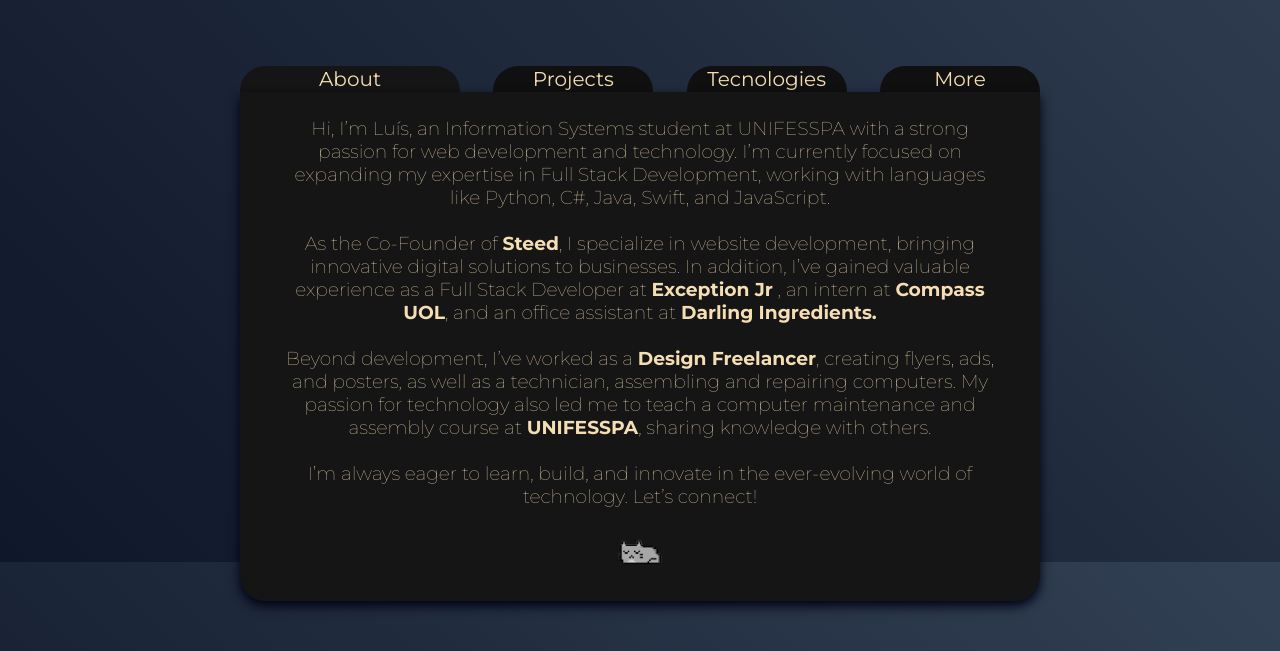
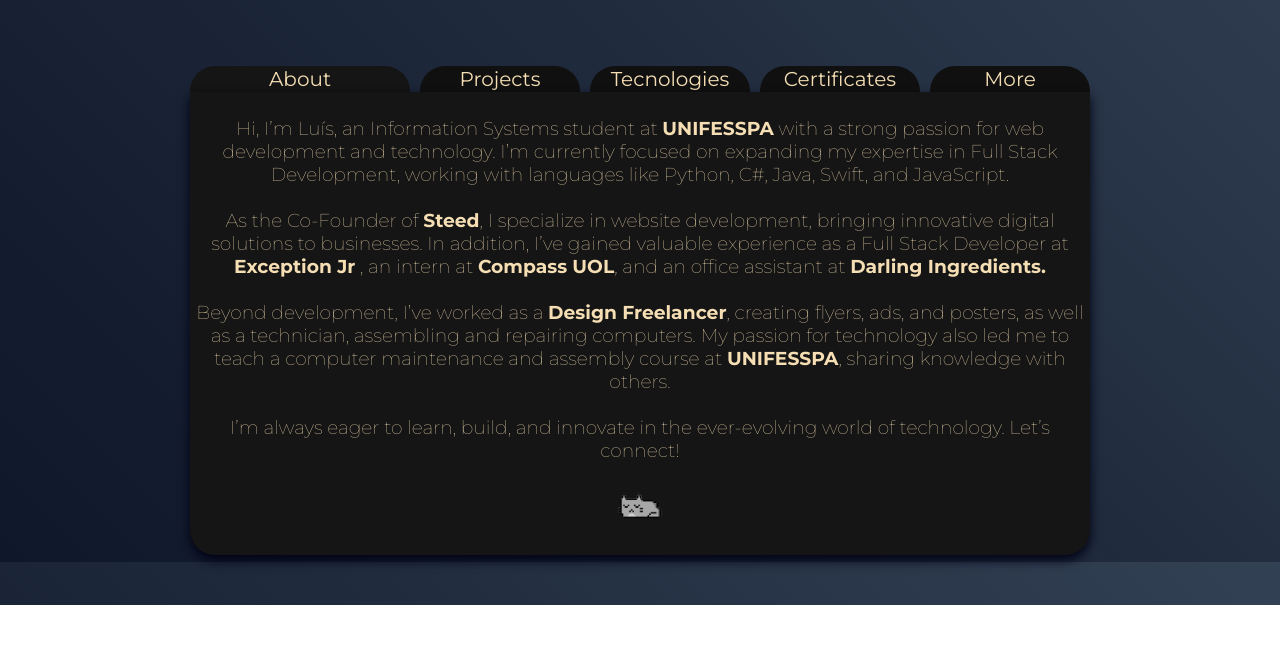
Before and after one commit to LuisOtv/portfolio, a plain HTML site: page index.html in a window 1280 px wide. Shown: the part 238-889 px from the top of the page. After the commit the page ends 843 px from the top, so only its background shows below. Drawn offline with Linux system fonts and the light colour scheme.

Commit message:
add certificate tab

```diff
--- a/index.html
+++ b/index.html
@@ -14,16 +14,17 @@
     </div>
     <div class="hero">
       <div class="tabs">
-        <input class="tab" type="button" value="About" id="skillsbut" />
-        <input class="tab" type="button" value="Projects" id="projectsbut" />
-        <input class="tab" type="button" value="Tecnologies" id="tecnologiesbut" />
-        <input class="tab" type="button" value="More" id="morebut" />
+        <input class="tab" type="button" value="About" />
+        <input class="tab" type="button" value="Projects" />
+        <input class="tab" type="button" value="Tecnologies" />
+        <input class="tab" type="button" value="Certificates" />
+        <input class="tab" type="button" value="More" />
       </div>
       <div class="board">
-        <div class="stack">
+        <div class="about">
           <h3>
-            Hi, I’m Luís, an Information Systems student at UNIFESSPA with a strong passion for web development and technology. I’m currently focused on
-            expanding my expertise in Full Stack Development, working with languages like Python, C#, Java, Swift, and JavaScript.<br /><br />
+            Hi, I’m Luís, an Information Systems student at <strong>UNIFESSPA</strong> with a strong passion for web development and technology. I’m currently
+            focused on expanding my expertise in Full Stack Development, working with languages like Python, C#, Java, Swift, and JavaScript.<br /><br />
 
             As the Co-Founder of <strong>Steed</strong>, I specialize in website development, bringing innovative digital solutions to businesses. In addition,
             I’ve gained valuable experience as a Full Stack Developer at <strong>Exception Jr</strong> , an intern at <strong>Compass UOL</strong>, and an
@@ -108,6 +109,9 @@
             <button title="Unity" class="tecbut"><img class="tecicon" src="assets/icons/unity.png" alt="" /></button>
           </div>
         </div>
+        <div class="certificates">
+          <h2>Certificates</h2>
+        </div>
         <div class="more">
           <h2>Socials</h2>
           <button class="projcardbut">
--- a/script.js
+++ b/script.js
@@ -2,9 +2,10 @@ document.addEventListener("DOMContentLoaded", () => {
   const tabs = document.querySelectorAll(".tab");
 
   const board = [
-    document.querySelector(".stack"),
+    document.querySelector(".about"),
     document.querySelector(".projects"),
     document.querySelector(".tecnologies"),
+    document.querySelector(".certificates"),
     document.querySelector(".more"),
   ];
 
--- a/style.css
+++ b/style.css
@@ -17,6 +17,9 @@ body {
   margin: 0;
   min-height: 100vh;
 }
+.overflow {
+  display: none;
+}
 
 .me {
   padding-top: 50px;
@@ -35,8 +38,8 @@ body {
 }
 
 .hero {
+  width: 900px;
   padding-bottom: 50px;
-  width: 800px;
   display: flex;
   flex-direction: column;
   align-items: center;
@@ -80,27 +83,19 @@ body {
   box-shadow: 0px 5px 12px rgb(0, 0, 20);
 }
 
-.stack,
+.about,
 .projects,
 .tecnologies,
+.certificates,
 .more {
   width: 100%;
   display: flex;
   flex-direction: column;
   align-items: center;
 }
-.stack {
-  width: 90%;
-}
-.stackbut {
-  background: transparent;
-  border: 1px solid wheat;
-  margin: 10px 0;
-  width: 90%;
-  height: 180px;
-  color: wheat;
-  text-align: left;
-  cursor: pointer;
+
+.about {
+  width: 100%;
 }
 .kitty {
   width: 50px;
@@ -111,7 +106,6 @@ body {
   flex-wrap: wrap;
   justify-content: center;
 }
-
 .projcard {
   padding-top: 15px;
   width: 300px;
@@ -121,24 +115,20 @@ body {
   flex-direction: column;
   align-items: center;
 }
-
 .projcardimg {
   border-radius: 25px;
   width: 90%;
   height: auto;
 }
-
 .projcardbut {
   cursor: pointer;
   background: none;
   border: none;
 }
-
 .projcardbuticon {
   padding-bottom: 15px;
   width: 40px;
 }
-
 .tecbut {
   width: 70px;
   height: 70px;
@@ -147,7 +137,6 @@ body {
   border: 1px solid wheat;
   border-radius: 10px;
 }
-
 .tecicon {
   filter: invert();
   width: 40px;
@@ -159,12 +148,10 @@ h3 {
   color: wheat;
   text-align: center;
 }
-
 h3 {
   margin-top: 0;
   font-weight: 100;
 }
-
 button {
   font-family: Montserrat;
 }
```
